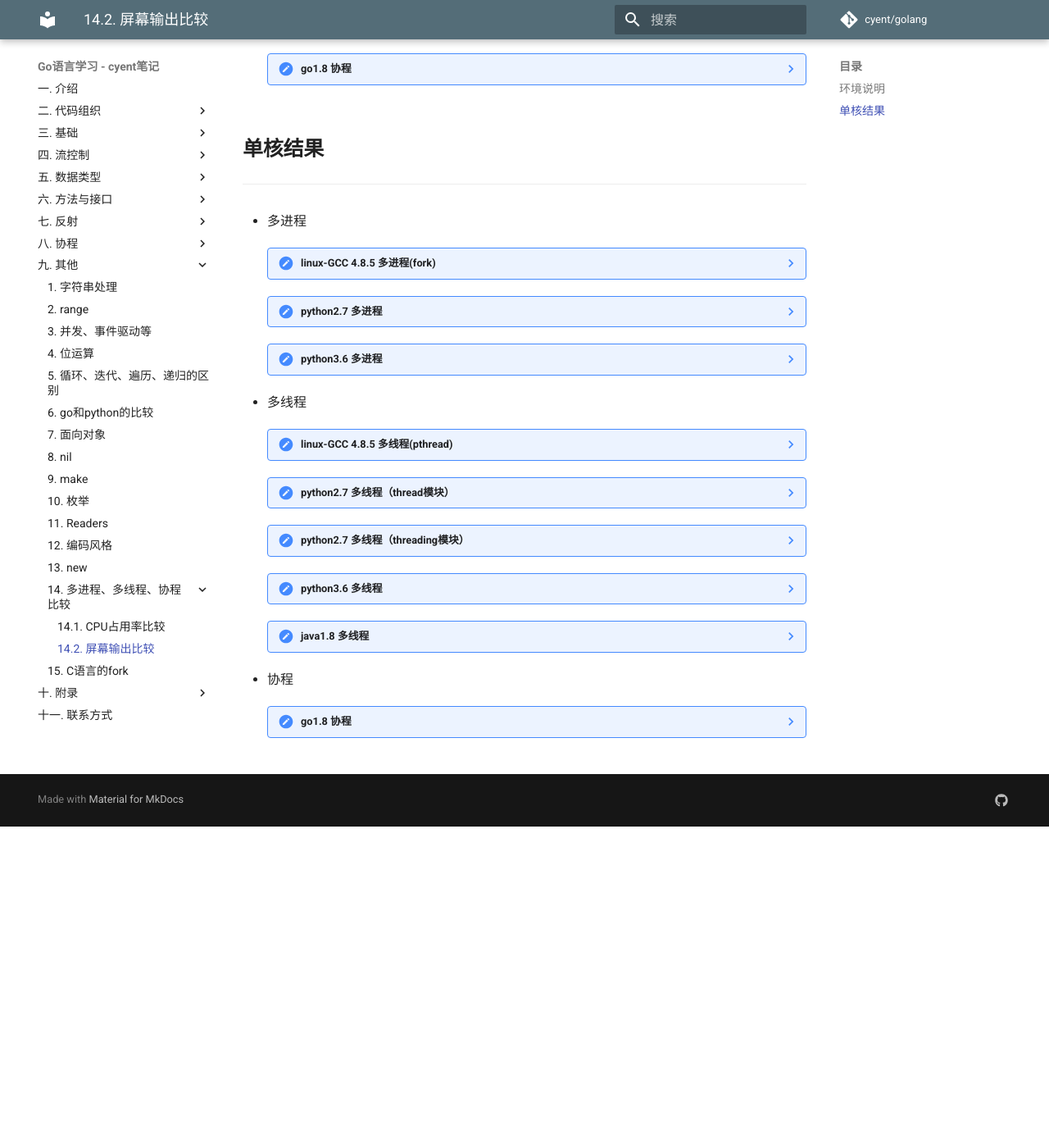
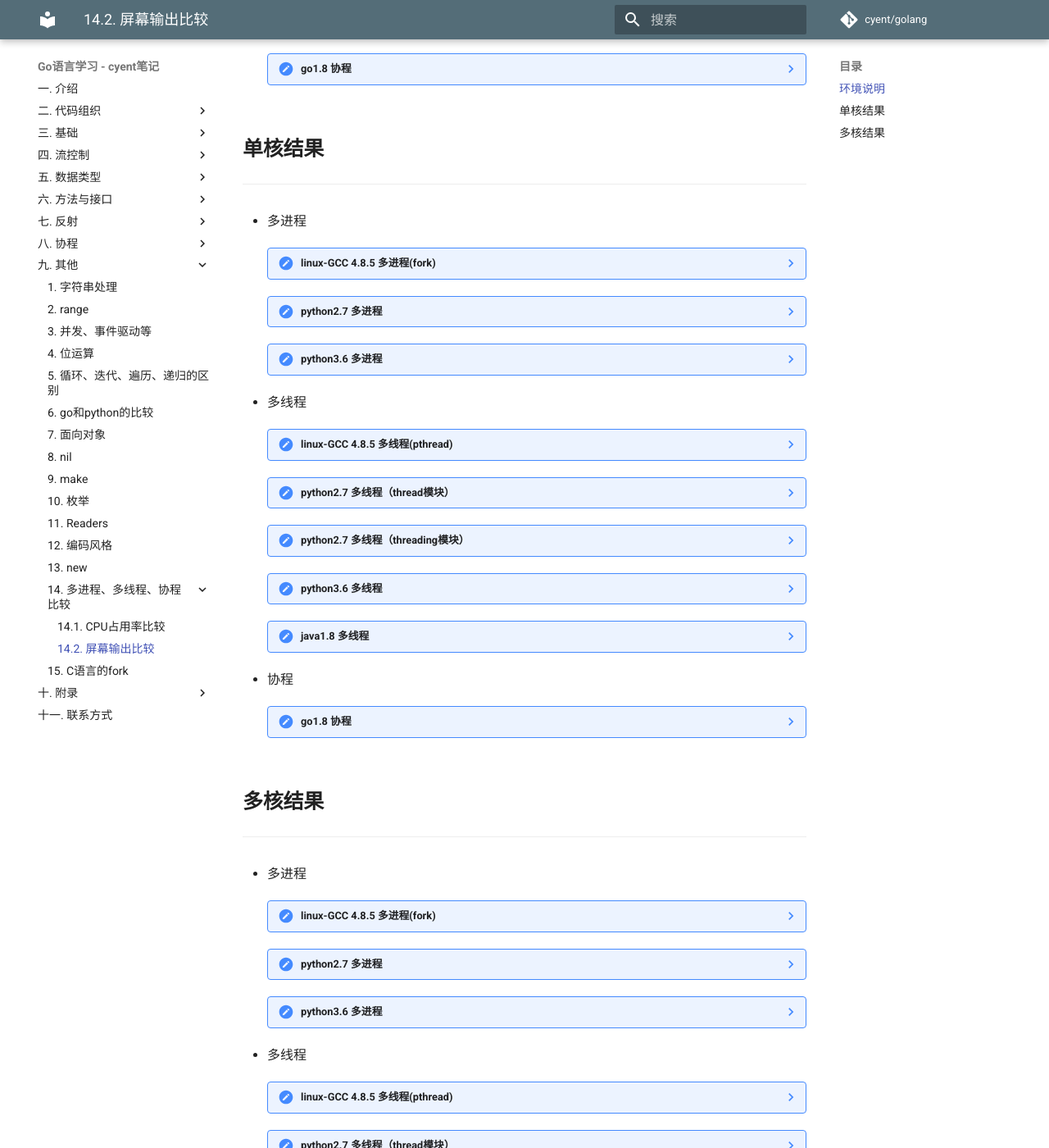
Before and after one commit to yxhsea/golang, an MkDocs documentation site: the page built from docs/other/ptr_stdout.md, in a window 1280 px wide and 1400 px high, scrolled down 1303 px. Shown: the whole window at 82% size. Built offline with MkDocs 1.6.1 and Material for MkDocs 9.7.7, drawn with Linux system fonts in a browser that asks for light colours; comment, search, counter and statistics services are not loaded; old or Windows-style settings are respelled for this version of MkDocs; before the commit the page ends 2311 px from its top, so only the background shows below that.

Commit message:
2018-01-18

````diff
--- a/docs/other/ptr_stdout.md
+++ b/docs/other/ptr_stdout.md
@@ -35,7 +35,7 @@
 		    int i;
 		    for (i=0; i<20; i++) {
 		        sleep(1);
-		        printf("%s%d\n", str, i);
+		        printf("%s\n", str);
 		    }
 		}
 
@@ -113,7 +113,7 @@
 		    int i;
 		    for (i=0; i<20; i++) {
 		        sleep(1);
-		        printf("%s%d\n", str, i);
+		        printf("%s\n", str);
 		    }
 		}
 
@@ -205,7 +205,7 @@
 		            } catch (InterruptedException e) {
 		                e.printStackTrace();
 		            }
-		            System.err.println(s+i);
+		            System.err.println(s);
 		        }
 		    }
 
@@ -262,40 +261,83 @@
 
 	??? note "linux-GCC 4.8.5 多进程(fork)"
 		- 未出现串行
-		- 3个进程执行的前后顺序偶尔变化
+		- 3个进程执行的前后顺序不定
 
 	??? note "python2.7 多进程"
 		- 未出现串行
-		- 3个进程执行的前后顺序偶尔变化
+		- 3个进程执行的前后顺序不定
 
 	??? note "python3.6 多进程"
 		- 未出现串行
-		- 3个进程执行的前后顺序偶尔变化
+		- 3个进程执行的前后顺序不定
 
 - 多线程
 
 	??? note "linux-GCC 4.8.5 多线程(pthread)"
-		```text
-		```
+		- 未出现串行
+		- 3个进程执行的前后顺序不定
 
 	??? note "python2.7 多线程（thread模块）"
-		```text
-		```
+		- 未出现串行
+		- 3个进程执行的前后顺序不定
 
 	??? note "python2.7 多线程（threading模块）"
-		```text
-		```
+		- 未出现串行
+		- 3个进程执行的前后顺序不定
 
 	??? note "python3.6 多线程"
-		```text
-		```
+		- 未出现串行
+		- 3个进程执行的前后顺序不定
 
 	??? note "java1.8 多线程"
-		```text
-		```
+		- 未出现串行
+		- 3个进程执行的前后顺序不定
 
 - 协程
 
 	??? note "go1.8 协程"
-		```text
-		```
+		- 未出现串行
+		- 3个进程执行的前后顺序不定
+
+## **多核结果**
+
+---
+
+- 多进程
+
+	??? note "linux-GCC 4.8.5 多进程(fork)"
+		- 出现串行
+
+	??? note "python2.7 多进程"
+		- 出现串行
+
+	??? note "python3.6 多进程"
+		- 未出现串行
+		- 3个进程执行的前后顺序不定
+
+
+- 多线程
+
+	??? note "linux-GCC 4.8.5 多线程(pthread)"
+		- 未出现串行
+		- 3个进程执行的前后顺序不定
+
+	??? note "python2.7 多线程（thread模块）"
+		- 出现串行
+
+	??? note "python2.7 多线程（threading模块）"
+		- 出现串行
+
+	??? note "python3.6 多线程"
+		- 未出现串行
+		- 3个进程执行的前后顺序不定
+
+	??? note "java1.8 多线程"
+		- 未出现串行
+		- 3个进程执行的前后顺序不定
+
+- 协程
+
+	??? note "go1.8 协程"
+		- 未出现串行
+		- 3个进程执行的前后顺序不定
````
Also changed, not shown: other parts of docs/other/ptr_stdout.md (+6 -7 lines).
